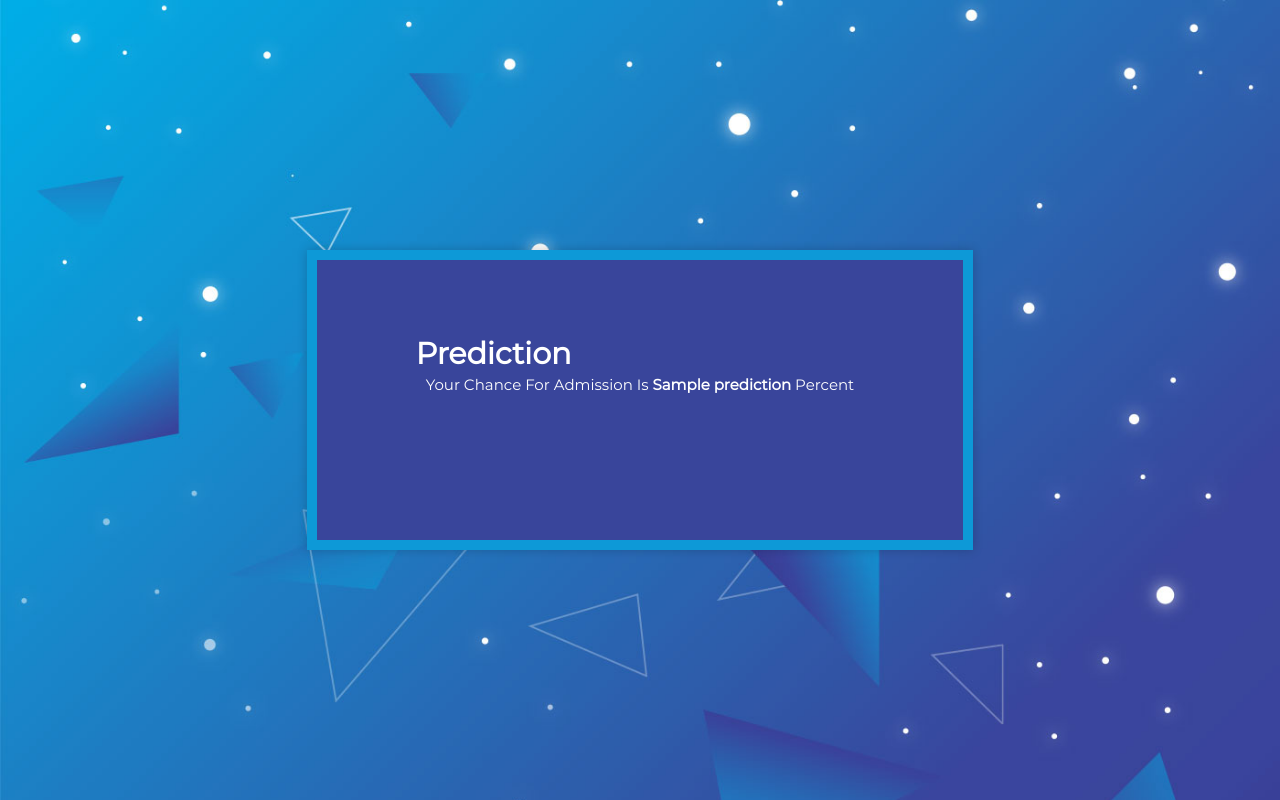
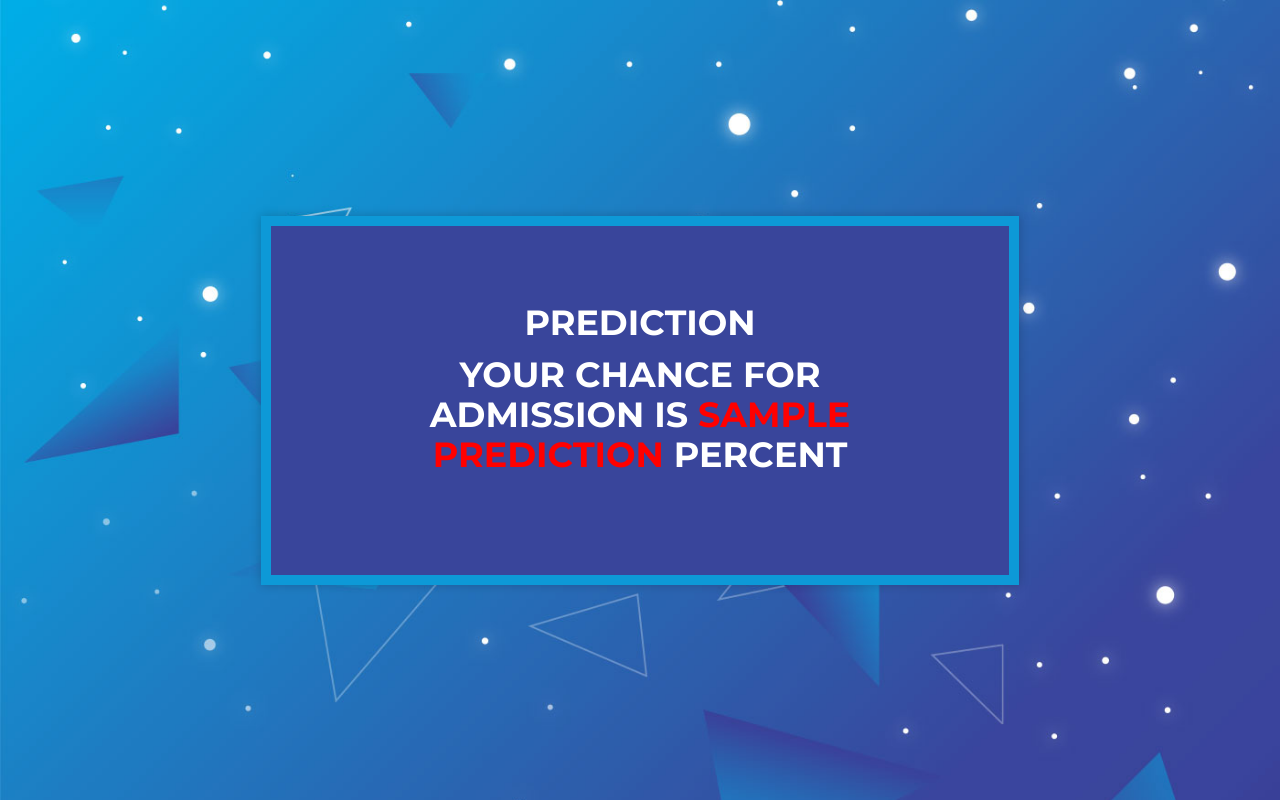
Before and after one commit to Shiv0063/Admission-Prediction-Model, a Flask app: template templates/results.html in a window 1280 px wide. Run offline with Flask 2, Linux system fonts and the light colour scheme; the template is opened without the code that fills it: most values are stand-ins (such as "Sample title", 1, 10 or a date in 2020); some libraries are stand-ins or nearby versions.

Commit message:
Update results.html

```diff
--- a/templates/results.html
+++ b/templates/results.html
@@ -14,8 +14,9 @@
 <body>
   <div class="wrapper">
     <div class="inner">
-      <h1>Prediction</h1>
-      <p>Your Chance For Admission Is <b>{{prediction}}</b> Percent</p>
+      <h4>Prediction</h4>
+      <h4>Your Chance For Admission Is <span style="color: red;">{{prediction}}</span> Percent</h4>
+
     </div>
   </div>
 
```
